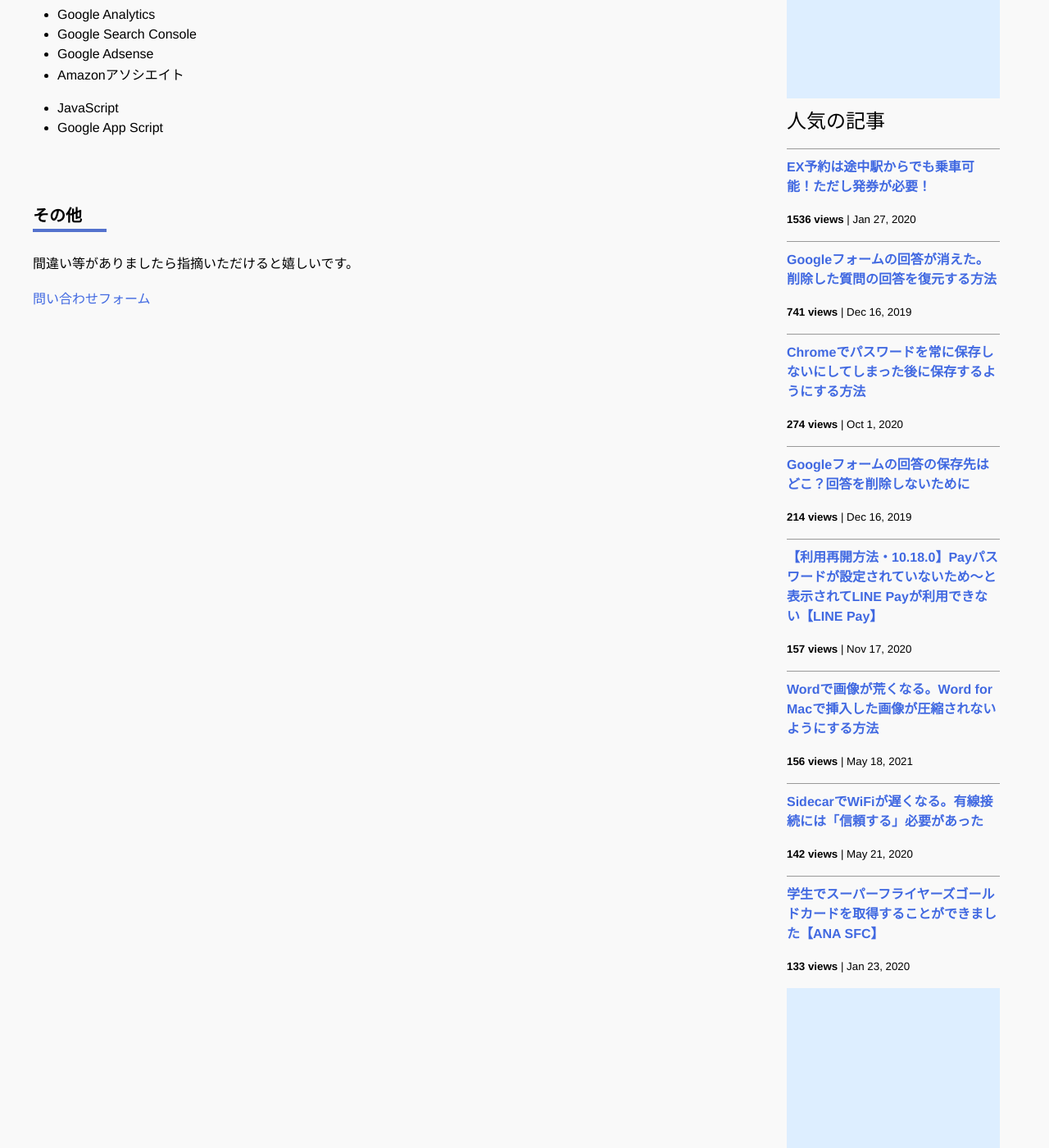
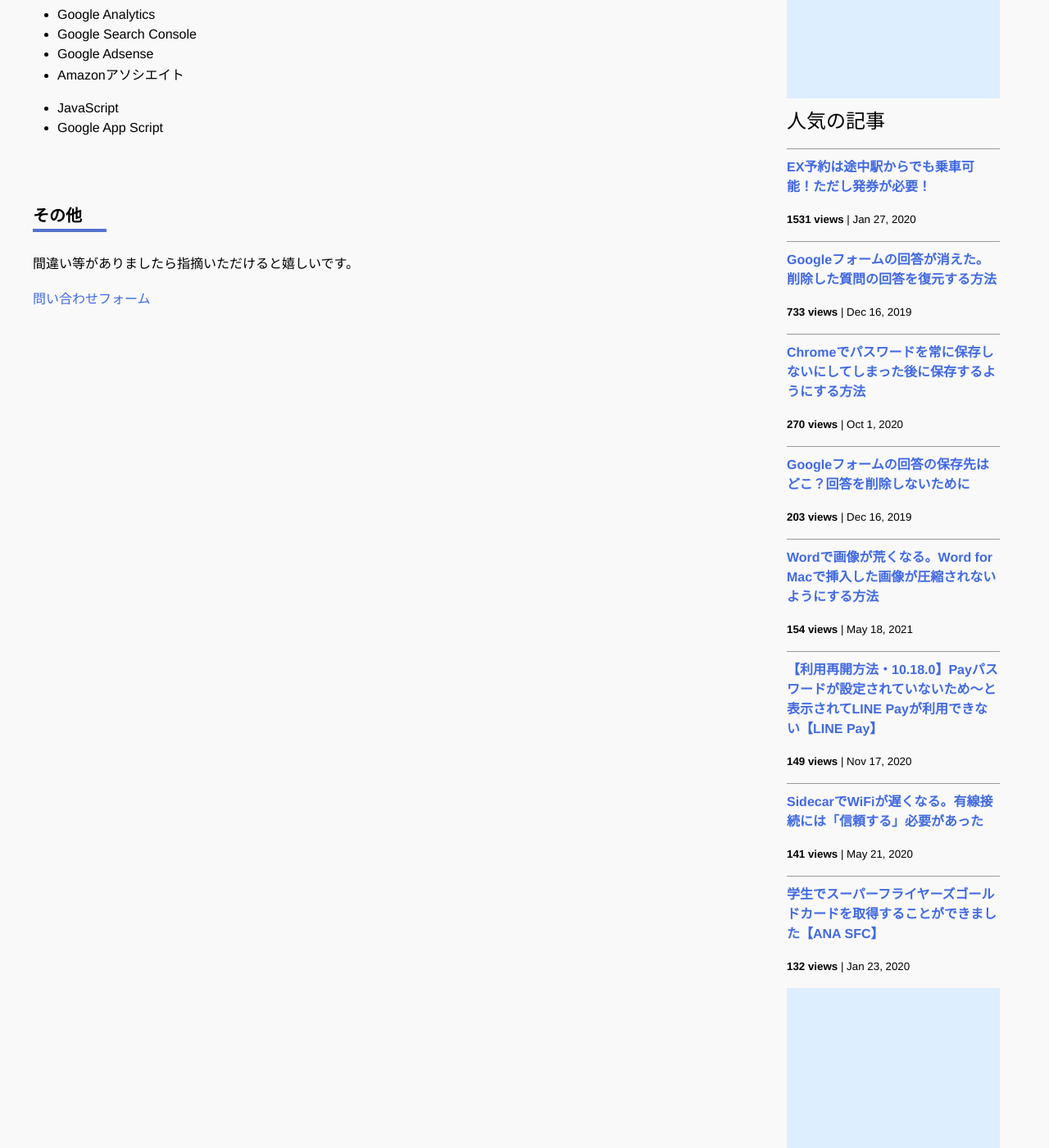
Before and after one commit to iwanaminami/shoyaiwaname, a Jekyll site: the page built from about.markdown, in a window 1280 px wide and 1400 px high, scrolled down 693 px. Shown: the whole window at 82% size. Built offline with Jekyll 4.4.1, drawn with Linux system fonts in a browser that asks for light colours; nearby versions of some CDN libraries; comment, search, counter and statistics services are not loaded.

Commit message:
a new commit message

```diff
--- a/_data/popularposts.yml
+++ b/_data/popularposts.yml
@@ -1,17 +1,17 @@
 side:
-  - view: 1536
+  - view: 1531
     url: /2020/01/27/ex-rideontheway.html
-  - view: 741
+  - view: 733
     url: /2019/12/16/restore-googleform.html
-  - view: 274
+  - view: 270
     url: /2020/10/01/googlepassword.html
-  - view: 214
+  - view: 203
     url: /2019/12/16/googleform-answers.html
-  - view: 157
+  - view: 154
+    url: /2021/05/18/image-compression-word.html
+  - view: 149
     url: /2020/11/17/linepay.html
-  - view: 156
-    url: /2021/05/18/image-compression-word.html
-  - view: 142
+  - view: 141
     url: /2020/05/21/sidecar-via-cable.html
-  - view: 133
+  - view: 132
     url: /2020/01/23/sfcgold.html
```
